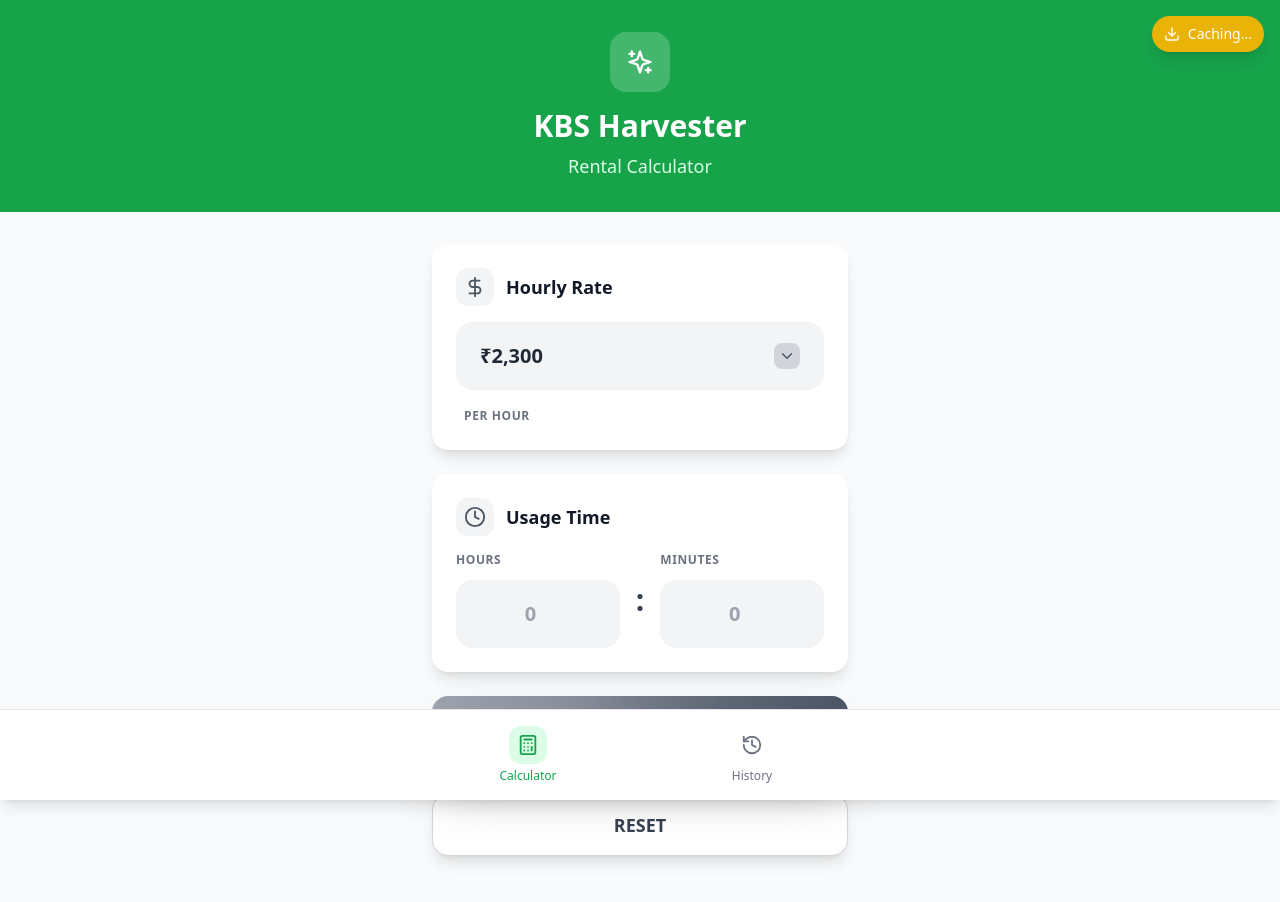
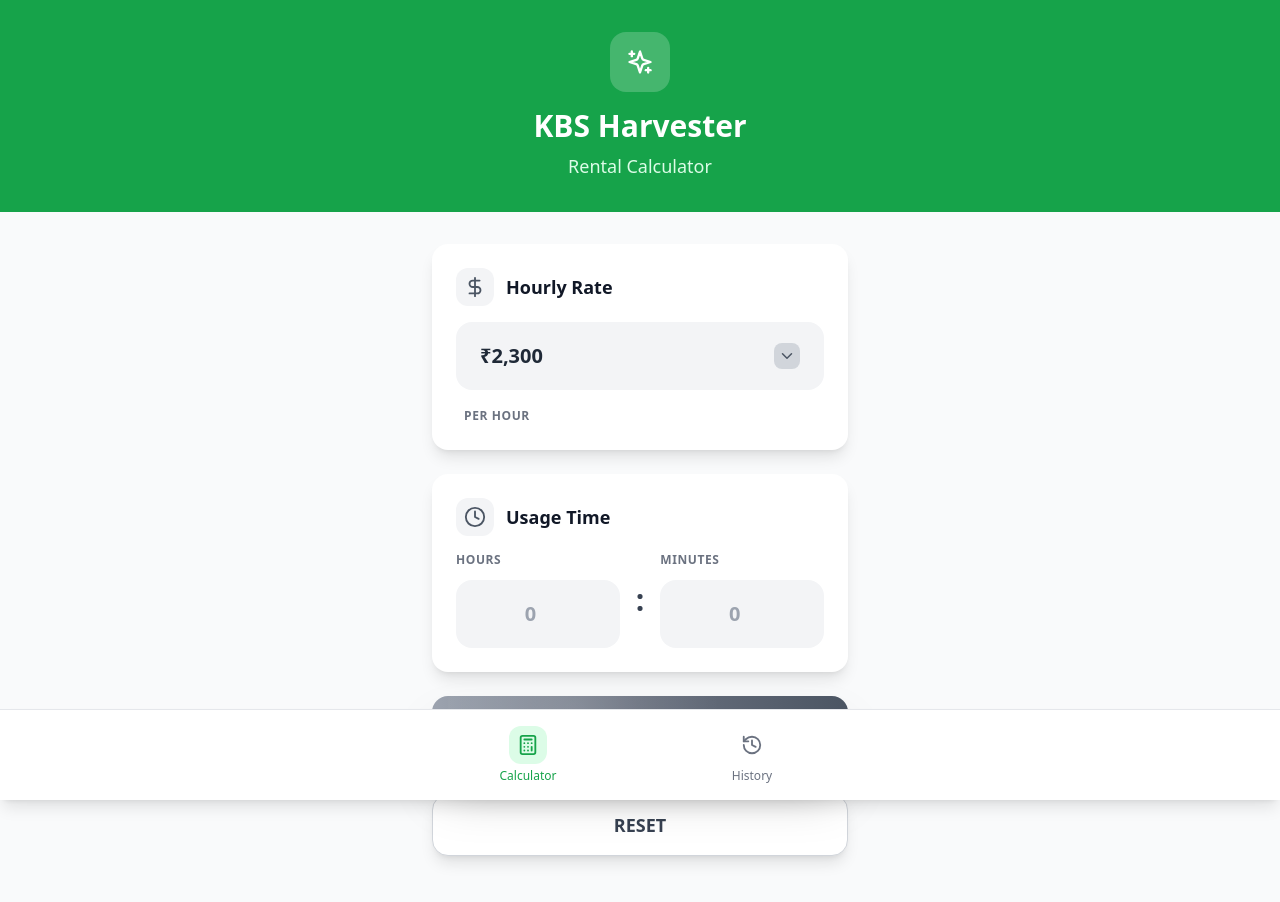
Before and after one commit to SHRIKAVIN/KBS_Calculator, a React (Vite) app: page / in a window 1280 px wide. Shown: the top 902 px of the page. Built offline with nearby package versions, Linux system fonts and the light colour scheme.

Commit message:
removed the offline status indicator

```diff
--- a/src/App.tsx
+++ b/src/App.tsx
@@ -5,7 +5,7 @@ import { TimeInputs } from './components/TimeInputs';
 import { CalculationResult } from './components/CalculationResult';
 import { CalculationHistory } from './components/CalculationHistory';
 import { PWAInstallPrompt } from './components/PWAInstallPrompt';
-import { OfflineStatus } from './components/OfflineStatus';
+
 import { useLocalStorage } from './hooks/useLocalStorage';
 import { calculateRentalCost } from './utils/calculations';
 import { HourlyRate } from './data/rateChart';
@@ -55,8 +55,7 @@ function App() {
 
   return (
     <div className="min-h-screen bg-gray-50">
-      {/* Offline Status */}
-      <OfflineStatus />
+
 
       {/* Header */}
       <div className="bg-green-600">
```
